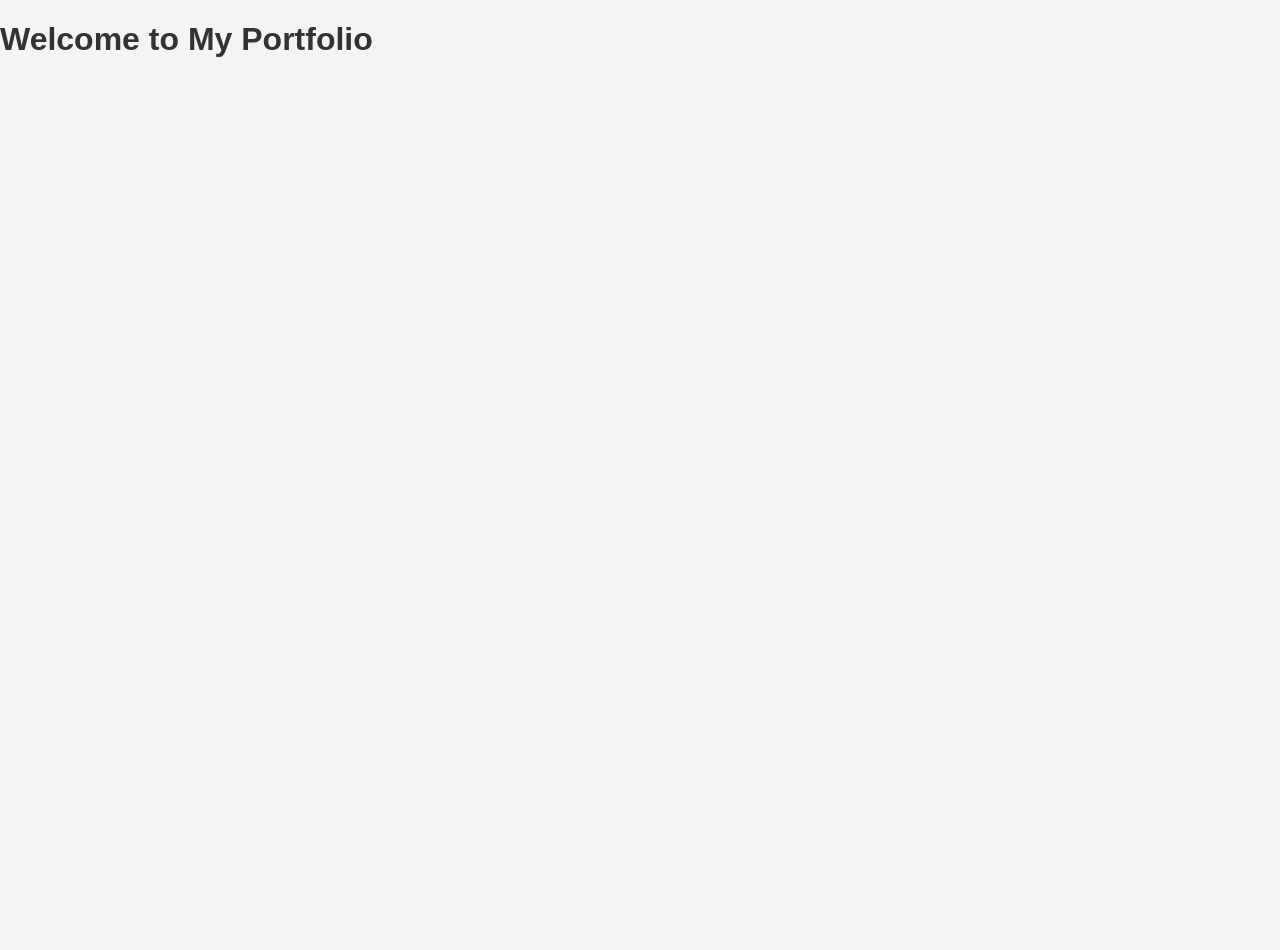
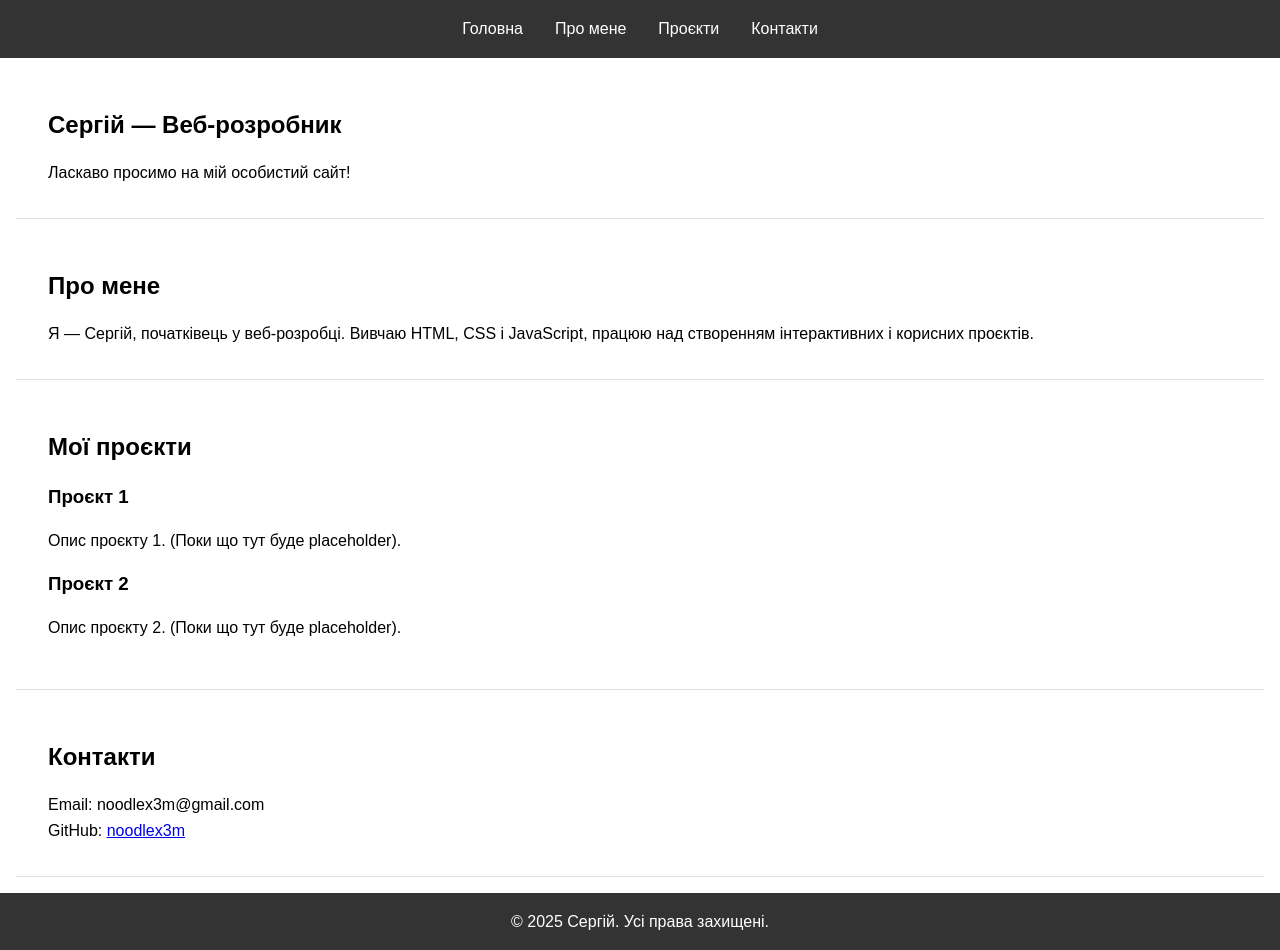
Before and after one commit to noodlex3m/mySite, a plain HTML site: page index.html in a window 1280 px wide. Before the commit the page ends 800 px from the top, so only its background shows below. Drawn offline with Linux system fonts and the light colour scheme.

Commit message:
Filling with basic elements html and css

```diff
--- a/index.html
+++ b/index.html
@@ -1,13 +1,57 @@
 <!DOCTYPE html>
-<html lang="en">
+<html lang="uk">
 <head>
     <meta charset="UTF-8">
     <meta name="viewport" content="width=device-width, initial-scale=1.0">
-    <title>My Portfolio</title>
-    <link rel="stylesheet" href="styles.css">
+    <title>Портфоліо Сергія</title>
+    <link rel="stylesheet" href="styles.css"> <!-- Підключення CSS (поки пустий файл) -->
 </head>
 <body>
-    <h1>Welcome to My Portfolio</h1>
-    <script src="script.js"></script>
+    <header>
+        <nav>
+            <ul>
+                <li><a href="#home">Головна</a></li>
+                <li><a href="#about">Про мене</a></li>
+                <li><a href="#projects">Проєкти</a></li>
+                <li><a href="#contact">Контакти</a></li>
+            </ul>
+        </nav>
+    </header>
+
+    <main>
+        <section id="home">
+            <h1>Сергій — Веб-розробник</h1>
+            <p>Ласкаво просимо на мій особистий сайт!</p>
+        </section>
+
+        <section id="about">
+            <h2>Про мене</h2>
+            <p>Я — Сергій, початківець у веб-розробці. Вивчаю HTML, CSS і JavaScript, працюю над створенням інтерактивних і корисних проєктів.</p>
+        </section>
+
+        <section id="projects">
+            <h2>Мої проєкти</h2>
+            <div class="project">
+                <h3>Проєкт 1</h3>
+                <p>Опис проєкту 1. (Поки що тут буде placeholder).</p>
+            </div>
+            <div class="project">
+                <h3>Проєкт 2</h3>
+                <p>Опис проєкту 2. (Поки що тут буде placeholder).</p>
+            </div>
+        </section>
+
+        <section id="contact">
+            <h2>Контакти</h2>
+            <p>Email: noodlex3m@gmail.com</p>
+            <p>GitHub: <a href="https://github.com/noodlex3m">noodlex3m</a></p>
+        </section>
+    </main>
+
+    <footer>
+        <p>&copy; 2025 Сергій. Усі права захищені.</p>
+    </footer>
+
+    <script src="script.js"></script> <!-- Підключення JavaScript (поки пустий файл) -->
 </body>
 </html>
--- a/styles.css
+++ b/styles.css
@@ -1,9 +1,56 @@
-/* styles.css */
+* {
+    margin: 0;
+    padding: 0;
+    box-sizing: border-box;
+}
 
 body {
     font-family: Arial, sans-serif;
-    margin: 0;
-    padding: 0;
-    background-color: #f4f4f4;
-    color: #333;
+    line-height: 1.6;
 }
+
+header {
+    background-color: #333;
+    color: white;
+    padding: 1rem;
+}
+
+nav ul {
+    list-style: none;
+    display: flex;
+    justify-content: center;
+}
+
+nav ul li {
+    margin: 0 1rem;
+}
+
+nav ul li a {
+    color: white;
+    text-decoration: none;
+}
+
+nav ul li a:hover {
+    color: #ddd;
+}
+
+section {
+    padding: 2rem;
+    margin: 1rem;
+    border-bottom: 1px solid #ddd;
+}
+
+h1, h2, h3 {
+    margin-bottom: 1rem;
+}
+
+.project {
+    margin-bottom: 1rem;
+}
+
+footer {
+    background-color: #333;
+    color: white;
+    text-align: center;
+    padding: 1rem;
+}
```
